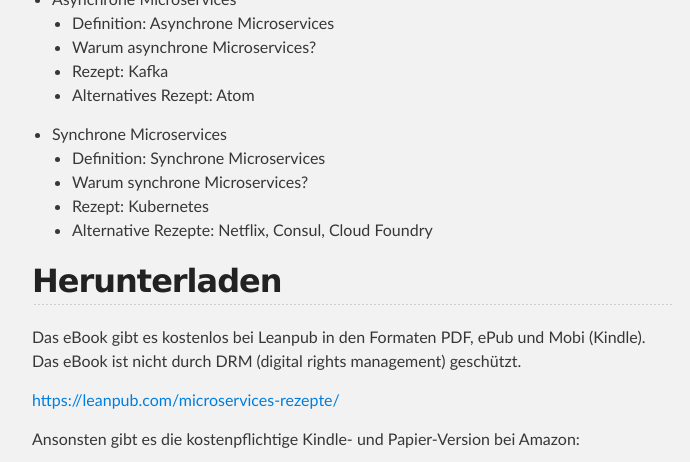
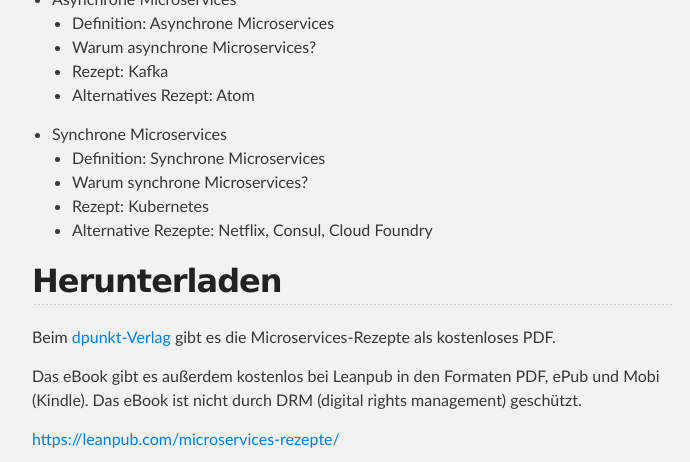
Before and after one commit to ewolff/microservices-praxisbuch.de, a Jekyll site: the page built from rezepte.md, in a window 1280 px wide and 900 px high, scrolled down 1164 px, cut to the strip 0-462 px from the top of the window. Shown: the whole strip, without its empty margins (288-978 px from the left). Built offline with Jekyll 4.4.1, drawn with Linux system fonts in a browser that asks for light colours.

Commit message:
Add link to dpunkt version of Microservices Rezepte

```diff
--- a/rezepte.md
+++ b/rezepte.md
@@ -38,7 +38,12 @@ Microservices. Die Beispiele stehen als Code zum Download bereit.
 
 ## Herunterladen
 
-Das eBook gibt es kostenlos bei Leanpub in den Formaten PDF, ePub und
+Beim
+[dpunkt-Verlag](https://www.dpunkt.de/material/microservices-rezepte.pdf)
+gibt es die Microservices-Rezepte als kostenloses PDF.
+
+Das eBook gibt es außerdem kostenlos bei Leanpub in den Formaten PDF,
+ePub und
 Mobi (Kindle). Das eBook ist nicht durch DRM (digital rights
 management) geschützt.
 
```
